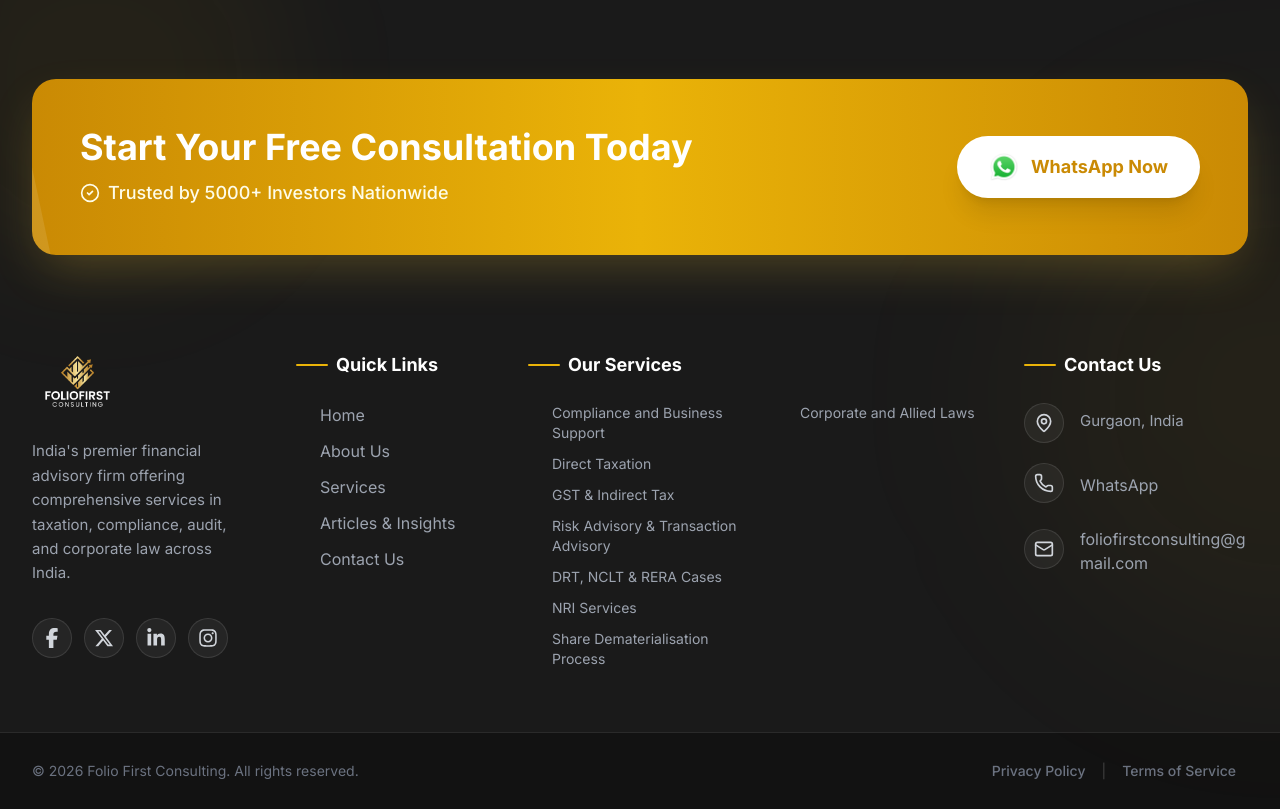
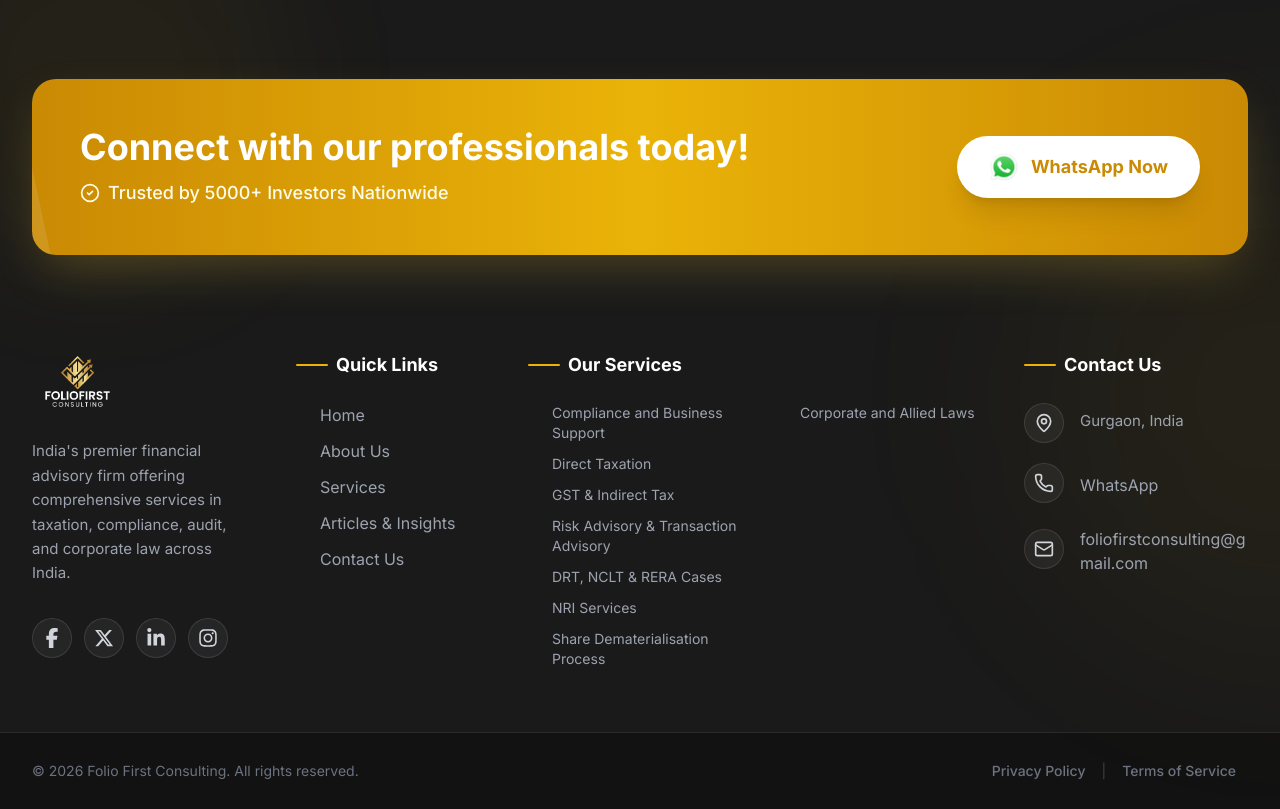
Before and after one commit to code-x-prime/folio-first, a Next.js app: page / in a window 1280 px wide. Shown: the part 7840-8649 px from the top of the page. Built offline with nearby package versions, Linux system fonts and the light colour scheme.

Commit message:
feat: implement responsive footer component with CTA, quick links, and contact information

```diff
--- a/src/components/layout/Footer.jsx
+++ b/src/components/layout/Footer.jsx
@@ -42,7 +42,7 @@
 
           <div className="relative z-10 text-center md:text-left">
             <h3 className="text-3xl md:text-4xl font-bold text-white mb-3">
-              Start Your Free Consultation Today
+              Connect with our professionals today!
             </h3>
             <p className="text-yellow-50 font-medium text-lg flex items-center justify-center md:justify-start gap-2">
               <CheckCircle2 className="h-5 w-5" />
```
